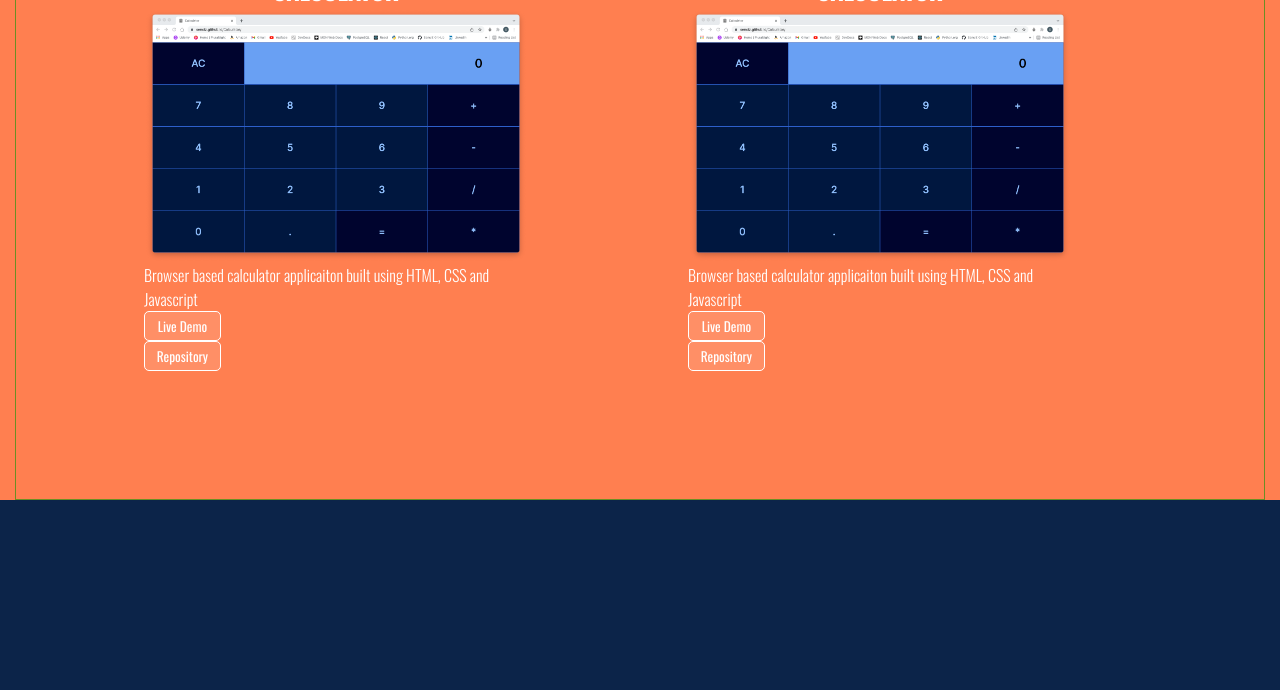
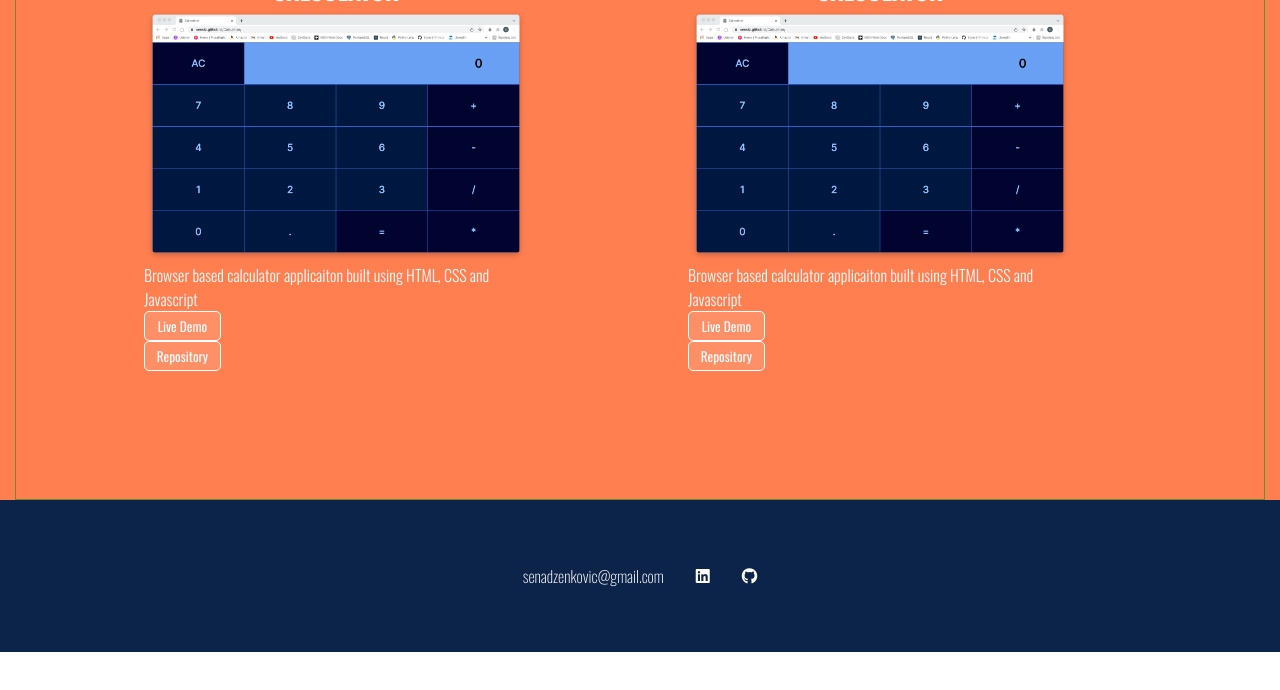
Before and after one commit to SenciZ/SenciZ.github.io, a plain HTML site: page index.html in a window 1280 px wide. Shown: the part 3120-3810 px from the top of the page. After the commit the page ends 3772 px from the top, so only its background shows below. Drawn offline with nearby package versions, Linux system fonts and the light colour scheme.

Commit message:
contact info added

```diff
--- a/index.html
+++ b/index.html
@@ -8,6 +8,8 @@
     <link rel="stylesheet" href="style.css">
     <link href="https://fonts.googleapis.com/icon?family=Material+Icons+Outlined"
     rel="stylesheet">
+    <script src="https://kit.fontawesome.com/d8a66903e8.js" crossorigin="anonymous"></script>
+
     <title>Senad Zenkovic - Web Developer</title>
 </head>
 <body>
@@ -113,9 +115,11 @@
         </div>
     </article>
 
-    <article class="page-containers-navy contactPage">
+    <article class="page-containers-navy2 contactPage">
+        <p>senadzenkovic@gmail.com</p>
+        <i class="fab fa-linkedin"></i>
 
-
+        <i class="fab fa-github"></i>
     </article>
     <script src="index.js"></script>
 </body>
--- a/style.css
+++ b/style.css
@@ -139,6 +139,10 @@ max-height: 50%;
     line-height: 5rem;
 }
 
+.fab{
+    color: white;
+
+}
 .myTitle{
     color: var(--Rorange);
     font-size: 45px;
@@ -207,6 +211,20 @@ max-height: 50%;
     text-align: center;
 }
 
+.page-containers-navy2{
+    background-color: var(--Navy);
+    width: 100%;
+    padding: 3rem 5rem;
+    display: flex;
+    flex-direction: row;
+    justify-content: center;
+    align-items: center;
+    color: #FFF;
+    font-weight: 200;
+}
+.contactPage *{
+    padding: 1rem 1rem;
+}
 .page-containers-orange{
     background-color: var(--Rorange);
     width: 100%;
```
